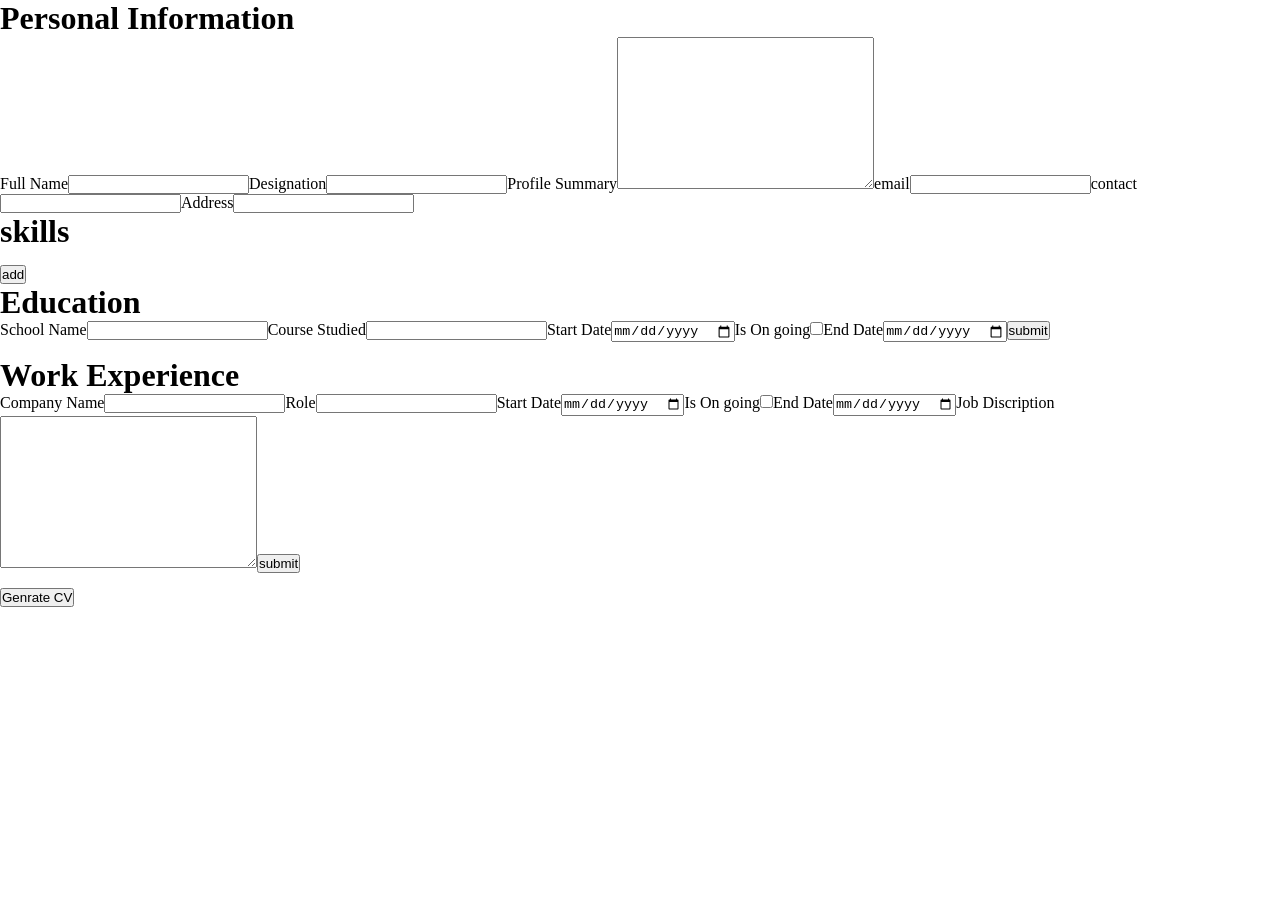
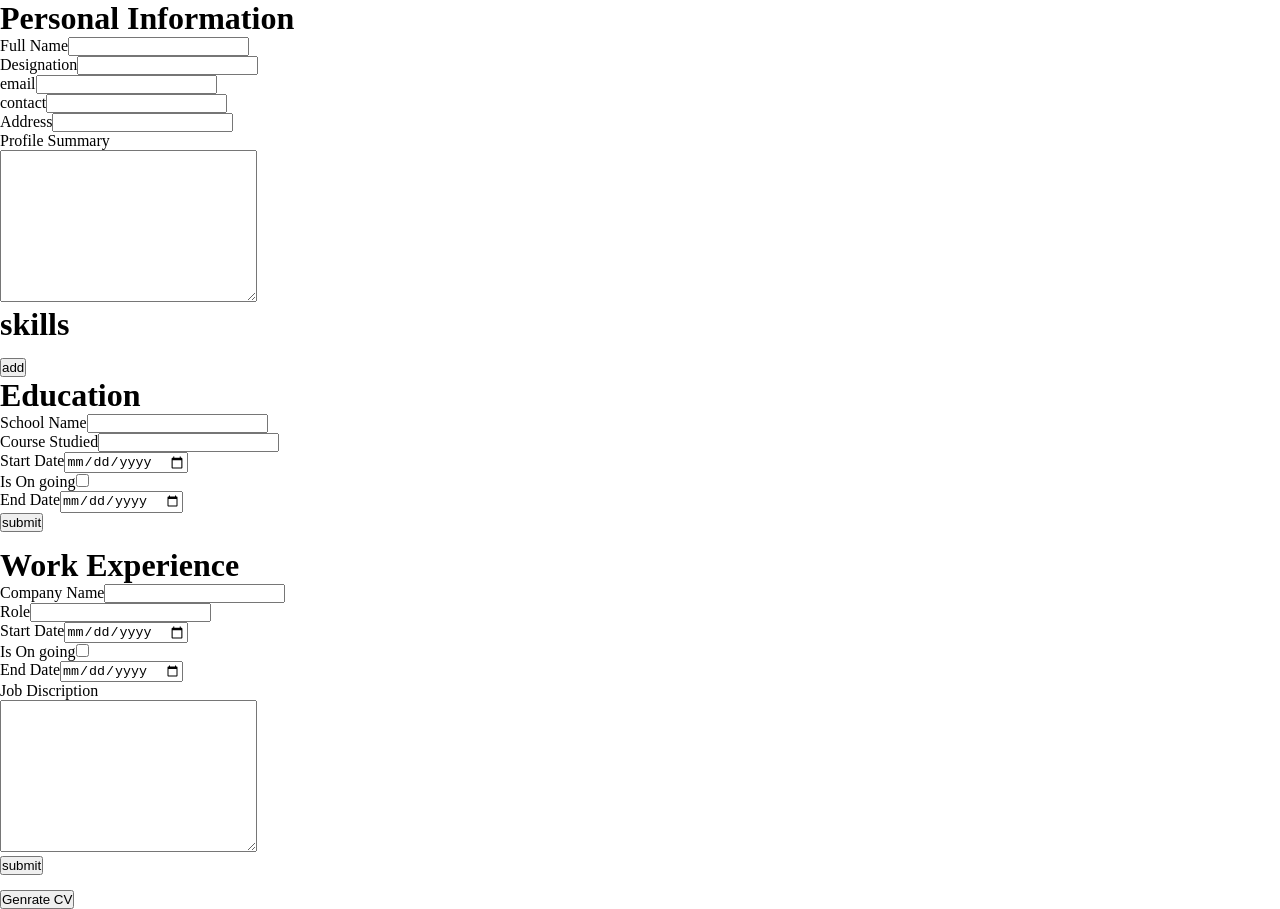
Before and after one commit to sinan-894/cv-app, a React (Vite) app: page / in a window 1280 px wide. Before the commit the page ends 800 px from the top, so only its background shows below. Built offline with nearby package versions, Linux system fonts and the light colour scheme.

Commit message:
Make label and input pair to divs

```diff
--- a/src/components.jsx
+++ b/src/components.jsx
@@ -2,6 +2,7 @@ import { useState } from "react";
 import { getLastNumber } from "./functions";
 // import { data } from "./test-data";
 import './resume-template.css'
+import './style.css'
 
 
 export default  function App(){
@@ -111,8 +112,6 @@ function Data({onSubmit,data,genrate}){
                         Full Name
                     </Input>
                     <Input type={'text'} name={'designation'} value={designation} setInput={setDesignation}>Designation</Input>
-                    <label>Profile Summary</label>
-                    <textarea name="" id="" cols="30" rows="10" value={profileSummary} onChange={(e)=>setProfileSummary(e.target.value)}></textarea>
                     <Input type={'text'} name={'email'} value={email} setInput={setEmail}>
                         email
                     </Input>
@@ -122,6 +121,10 @@ function Data({onSubmit,data,genrate}){
                     <Input type={'text'} name={'address'} value={address} setInput={setAddress}>
                         Address
                     </Input>
+                    <div className="textarea">
+                        <label>Profile Summary</label>
+                        <textarea name="" id="" cols="30" rows="10" value={profileSummary} onChange={(e)=>setProfileSummary(e.target.value)}></textarea>
+                    </div>
                 </form>
 
             </div>
@@ -310,11 +313,12 @@ function WorkExperience({onSubmit,data,toggleInputMode,id}){
                 {!isOnGoing && <Input type={'date'} name={'end-date-work'} setInput={setEndDate} value={endDateWork}>
                     End Date
                 </Input>}
+                <div className="textarea">
                     <label htmlFor="">Job Discription</label>
                     <textarea name="" id="" cols="30" rows="10" value={jobDiscription}
                     onChange={(e)=>setJobDiscription(e.target.value)}>
-
                     </textarea>
+                </div>
                 <button onClick={handleSubmit}>submit</button>
                 {(data.workList.length>0) &&
                 <button onClick={()=>toggleInputMode(false)}>cancel</button>}
@@ -330,10 +334,10 @@ function Input({type,name,children,setInput,value}){
         setInput(e.target.value)
     }
     return(
-        <>
+        <div className="input">
             <label htmlFor={name}>{children}</label>
             <input type={type} name={name} value={value} id={name} onChange={handleChange}/>
-        </>
+        </div>
     )
 }
 
--- /dev/null
+++ b/src/style.css
@@ -0,0 +1,9 @@
+/* personal detail form */
+
+.personal-information{
+
+}
+
+.textarea label{
+    display: block;
+}
```
Lines whose indentation alone changed are shown as unchanged.
